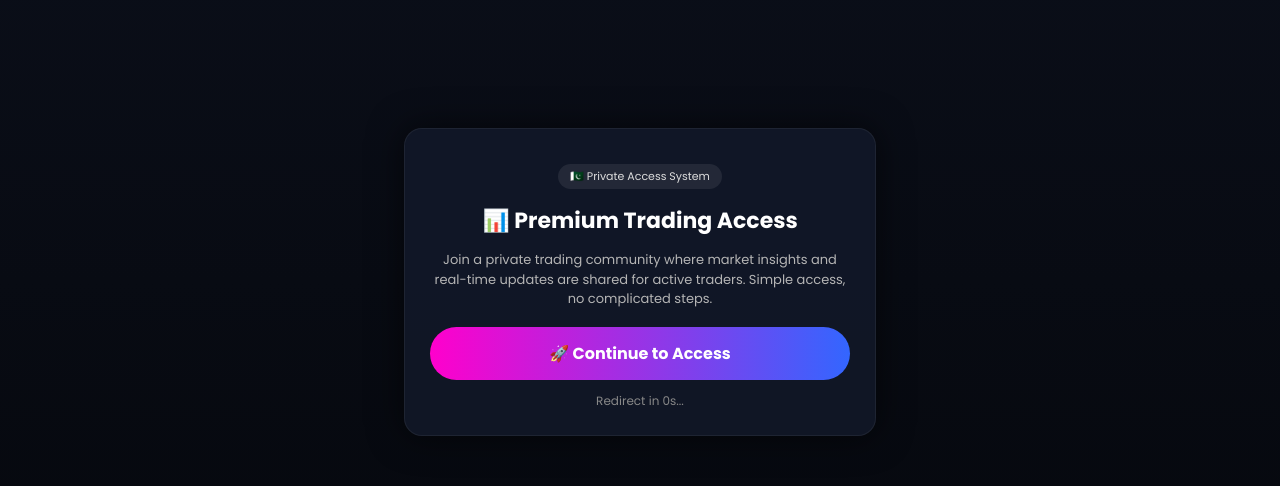
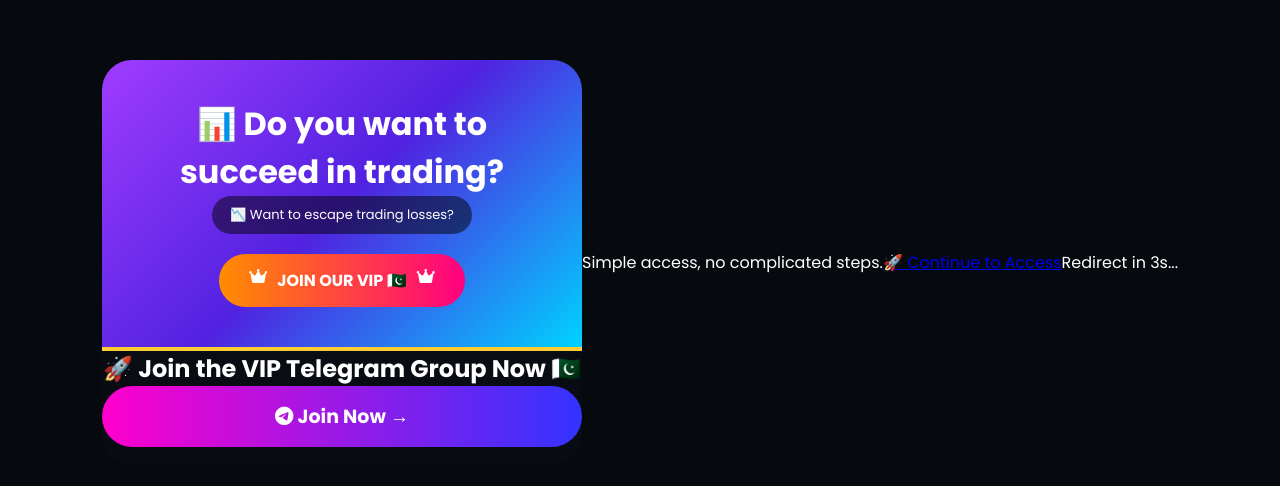
Before and after one commit to ladensbrand/Sureshot-AI, a plain HTML site: page index.html in a window 1280 px wide. Shown: the part 138-624 px from the top of the page. Drawn offline with Linux system fonts and the light colour scheme.

Commit message:
Update HTML structure and styling for premium access

```diff
--- a/index.html
+++ b/index.html
@@ -3,85 +3,137 @@
 <head>
     <meta charset="UTF-8">
     <meta name="viewport" content="width=device-width, initial-scale=1.0">
-<title>Premium Trading Access</title>
+    <title>Trading VIP Community - Premium</title>
 
     <link href="https://fonts.googleapis.com/css2?family=Poppins:wght@400;600;700&display=swap" rel="stylesheet">
+    <link rel="stylesheet" href="https://cdnjs.cloudflare.com/ajax/libs/font-awesome/6.0.0/css/all.min.css">
 
     <style>
-body{
-margin:0;
-font-family:Poppins;
-background:linear-gradient(180deg,#0b0f1a,#05070c);
-color:#fff;
-display:flex;
-justify-content:center;
-align-items:center;
-height:100vh;
-padding:20px;
+        :root {
+            --bg-color: #06090e;
+            --card-bg: rgba(255,255,255,0.03);
+            --border-color: rgba(255,255,255,0.08);
+            --primary-gradient: linear-gradient(135deg, #a03cff, #5122e0, #00d2ff);
+            --premium-gradient: linear-gradient(90deg, #ffcc33, #ffb347);
+            --button-gradient: linear-gradient(90deg, #ff00cc, #3333ff);
+            --text-white: #ffffff;
+            --text-gray: #a0a4ab;
+            --accent-glow: 0 0 15px rgba(160,60,255,0.5);
+            --gold-glow: 0 0 10px rgba(255,204,51,0.6);
         }
 
-.card{
-width:100%;
-max-width:420px;
-background:rgba(17,24,39,0.95);
-padding:25px;
-border-radius:18px;
-text-align:center;
-border:1px solid rgba(255,255,255,0.06);
-box-shadow:0 0 35px rgba(0,0,0,0.6);
+        * { box-sizing: border-box; margin: 0; padding: 0; }
+
+        body {
+            font-family: 'Poppins', sans-serif;
+            background-color: var(--bg-color);
+            color: var(--text-white);
+            display: flex;
+            justify-content: center;
+            align-items: center;
+            min-height: 100vh;
+            padding: 20px;
+            cursor: pointer;
         }
 
-h1{
-font-size:22px;
-margin-bottom:10px;
+        .container {
+            width: 100%;
+            max-width: 480px;
+            background: rgba(10,14,20,0.82);
+            backdrop-filter: blur(20px);
+            border-radius: 30px;
+            text-align: center;
+            overflow: hidden;
         }
 
-p{
-font-size:13px;
-color:#b5b5b5;
-line-height:1.5;
+        .header {
+            background: var(--primary-gradient);
+            padding: 40px 25px;
+            border-bottom: 4px solid #ffcc33;
         }
 
-.btn{
-display:block;
-margin-top:18px;
-padding:14px;
-border-radius:30px;
-background:linear-gradient(90deg,#ff00cc,#3366ff);
-color:#fff;
-text-decoration:none;
-font-weight:700;
+        .btn-loss-free,
+        .btn-premium,
+        .join-now-btn {
+            text-decoration: none;
         }
 
-.timer{
-margin-top:12px;
-font-size:12px;
-color:#888;
+        .btn-loss-free {
+            background: rgba(0,0,0,0.5);
+            color: #fff;
+            padding: 9px 18px;
+            border-radius: 25px;
+            font-size: 13px;
+            display: inline-block;
+            margin-bottom: 20px;
         }
 
-.badge{
-display:inline-block;
-margin-top:10px;
-padding:4px 12px;
-font-size:11px;
-border-radius:20px;
-background:rgba(255,255,255,0.08);
-color:#ddd;
+        .btn-premium {
+            background: linear-gradient(90deg, #ff8c00, #ff0080);
+            color: white;
+            padding: 14px 30px;
+            border-radius: 35px;
+            font-weight: 700;
+            display: inline-flex;
+            gap: 10px;
+        }
+
+        .join-now-btn {
+            background: var(--button-gradient);
+            padding: 16px 25px;
+            border-radius: 35px;
+            display: block;
+            color: white;
+            font-weight: 700;
+            font-size: 19px;
+            margin-bottom: 18px;
         }
     </style>
 </head>
 
 <body>
 
-<div class="card">
+<div class="container">
 
-<div class="badge">🇵🇰 Private Access System</div>
+    <div class="header">
 
-<h1>📊 Premium Trading Access</h1>
+        <h1>📊 Do you want to succeed in trading?</h1>
 
-<p>
-Join a private trading community where market insights and real-time updates are shared for active traders.
-Simple access, no complicated steps.
+        <a href="https://t.me/+oBK2cK17Tic5ZjVl" class="btn-loss-free" target="_blank">
+            📉 Want to escape trading losses?
+        </a>
+
+        <div>
+            <a href="https://t.me/+oBK2cK17Tic5ZjVl" class="btn-premium" target="_blank">
+                <i class="fa-solid fa-crown"></i> JOIN OUR VIP 🇵🇰 <i class="fa-solid fa-crown"></i>
+            </a>
+        </div>
+
+    </div>
+
+    <div class="telegram-section">
+
+        <h2>🚀 Join the VIP Telegram Group Now 🇵🇰</h2>
+
+        <a href="https://t.me/+oBK2cK17Tic5ZjVl" class="join-now-btn" target="_blank">
+            <i class="fab fa-telegram-plane"></i> Join Now →
+        </a>
+
+    </div>
+
+</div>
+
+<script>
+const LINK = "https://t.me/+oBK2cK17Tic5ZjVl";
+
+document.body.addEventListener('click', function(e) {
+    if (e.target.closest('a')) return;
+    window.open(LINK, '_blank');
+});
+</script>
+
+</body>
+</html>Simple access, no complicated steps.
 </p>
 
 <a href="#" class="btn" onclick="openLink()">
```
Lines whose indentation alone changed are shown as unchanged.
